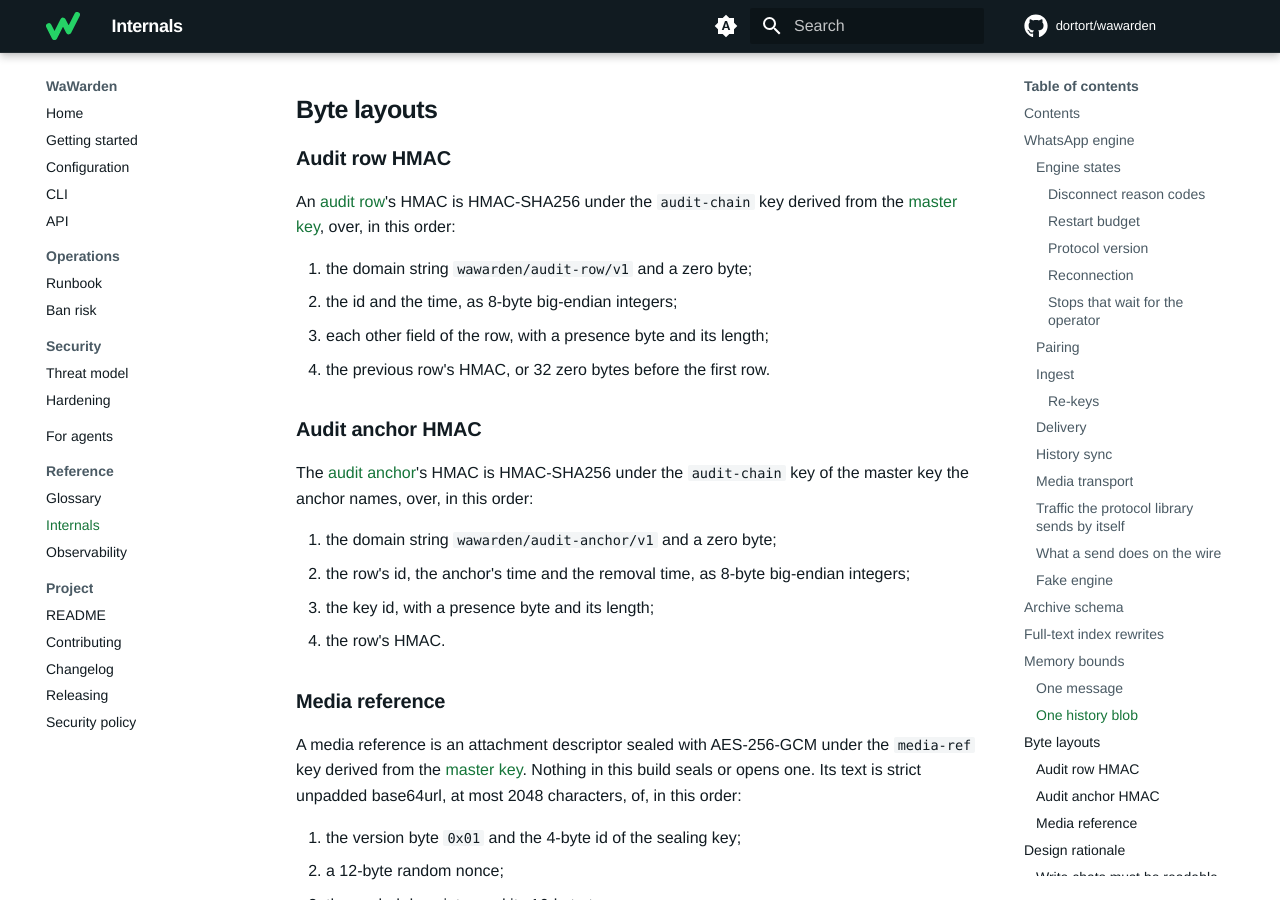
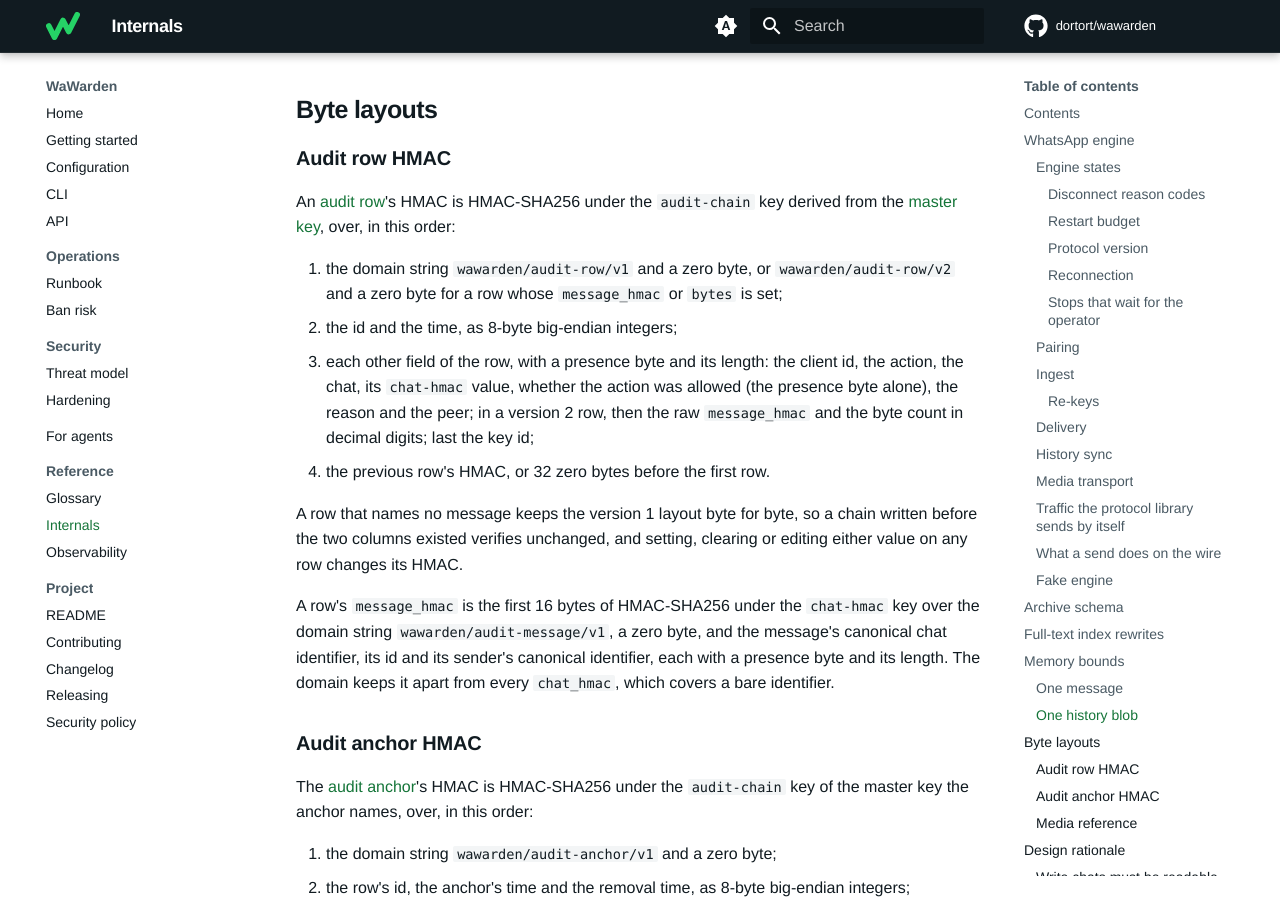
Before and after one commit to dortort/wawarden, an MkDocs documentation site: the page built from docs/internals.md, in a window 1280 px wide and 900 px high, scrolled down 18149 px. Built offline with MkDocs 1.6.1 and Material for MkDocs 9.7.7, drawn with Linux system fonts in a browser that asks for light colours; comment, search, counter and statistics services are not loaded.

Commit message:
docs: describe message audit rows, completion rows and audit_failed
The read audit, the audit chain, the row HMAC layout, the chat-hmac key,
the threat model and the key rotation note now cover the message_hmac and
bytes fields, the version 2 row domain, the completion row a streamed
response can append, the audit_failed event and its counter, and the 206
and 416 reasons. They also say that no route of this build writes any of
these yet.

Co-Authored-By: Claude Opus 5.5 <noreply@anthropic.com>
Co-Authored-By: Claude Fable 5.1 <noreply@anthropic.com>

```diff
--- a/docs/internals.md
+++ b/docs/internals.md
@@ -786,10 +786,26 @@ above this figure when raising the cap.
 An [audit row](observability.md#audit-chain)'s HMAC is HMAC-SHA256 under the `audit-chain`
 key derived from the [master key](configuration.md#master-key), over, in this order:
 
-1. the domain string `wawarden/audit-row/v1` and a zero byte;
+1. the domain string `wawarden/audit-row/v1` and a zero byte, or
+   `wawarden/audit-row/v2` and a zero byte for a row whose `message_hmac` or
+   `bytes` is set;
 2. the id and the time, as 8-byte big-endian integers;
-3. each other field of the row, with a presence byte and its length;
+3. each other field of the row, with a presence byte and its length: the
+   client id, the action, the chat, its `chat-hmac` value, whether the action
+   was allowed (the presence byte alone), the reason and the peer; in a
+   version 2 row, then the raw `message_hmac` and the byte count in decimal
+   digits; last the key id;
 4. the previous row's HMAC, or 32 zero bytes before the first row.
+
+A row that names no message keeps the version 1 layout byte for byte, so a
+chain written before the two columns existed verifies unchanged, and setting,
+clearing or editing either value on any row changes its HMAC.
+
+A row's `message_hmac` is the first 16 bytes of HMAC-SHA256 under the
+`chat-hmac` key over the domain string `wawarden/audit-message/v1`, a zero
+byte, and the message's canonical chat identifier, its id and its sender's
+canonical identifier, each with a presence byte and its length. The domain
+keeps it apart from every `chat_hmac`, which covers a bare identifier.
 
 ### Audit anchor HMAC
 
```
Also changed, not shown: docs/api.md (+15 -0 lines), docs/cli.md (+1 -1 lines), docs/configuration.md (+1 -1 lines), docs/observability.md (+13 -3 lines), docs/threat-model.md (+9 -3 lines).
